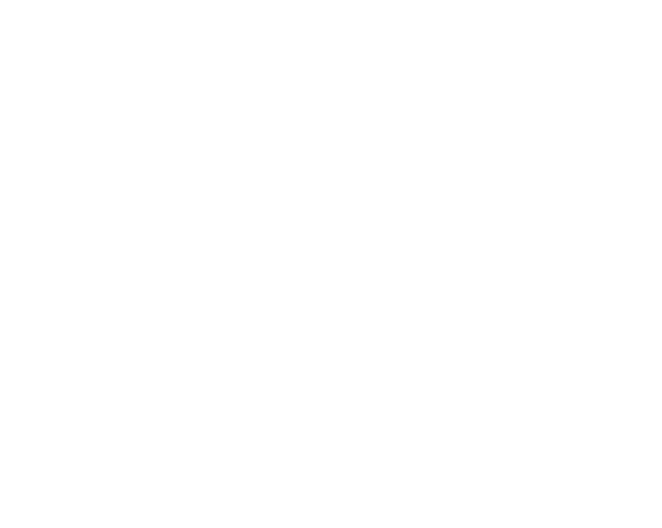
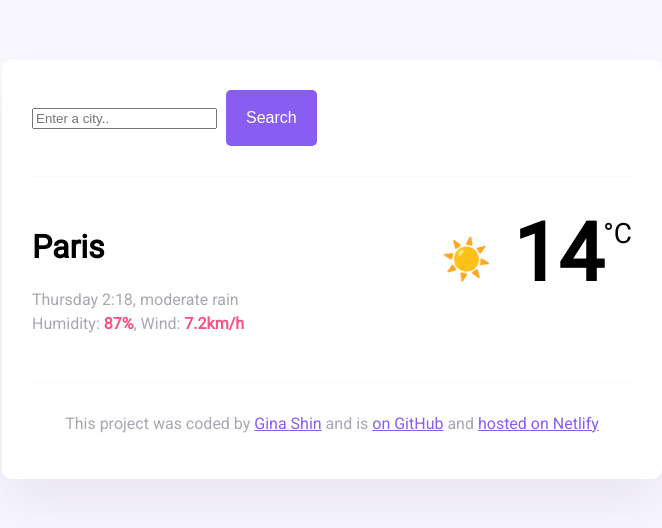
Before and after one commit to gwiz90/shecodes-weather-app, a plain HTML site: page index.html in a window 1280 px wide. Shown: the whole page, without its empty margins (308-970 px from the left). Drawn offline with nearby package versions, Linux system fonts and the light colour scheme.

Commit message:
Populated with latest app files (HTML, CSS, and JS). Deleted empty placeholder files.

```diff
--- a/index.html
+++ b/index.html
@@ -3,9 +3,53 @@
   <head>
     <meta charset="UTF-8" />
     <meta name="viewport" content="width=device-width, initial-scale=1.0" />
-    <title>Document</title>
-    <link rel="stylesheet" href="styles.css" />
+    <link rel="stylesheet" href="src/styles.css" />
+    <link rel="preconnect" href="https://fonts.googleapis.com" />
+    <link rel="preconnect" href="https://fonts.gstatic.com" crossorigin />
+    <link
+      href="https://fonts.googleapis.com/css2?family=Montserrat&family=Roboto&display=swap"
+      rel="stylesheet"
+    />
+    <script src="https://cdn.jsdelivr.net/npm/axios@1.1.2/dist/axios.min.js"></script>
+    <title>My weather application</title>
   </head>
-  <body></body>
-  <script src="script.js"></script>
+  <body>
+    <div class="weather-app">
+      <header>
+        <form>
+          <input
+            type="search"
+            placeholder="Enter a city.."
+            required
+            id="search-input"
+          />
+          <input type="submit" value="Search" class="search-button" />
+        </form>
+      </header>
+      <main>
+        <div class="current-weather">
+          <div>
+            <h1 id="current-city">Paris</h1>
+            <p class="current-details">
+              <span id="current-time">Saturday 15:32</span>, moderate rain<br />
+              Humidity: <strong>87%</strong>, Wind: <strong>7.2km/h</strong>
+            </p>
+          </div>
+          <div class="current-temperature">
+            <span class="temp-icon">☀</span>️ <span id="temp-number">14</span
+            ><span class="temp-unit">°C</span>
+          </div>
+        </div>
+      </main>
+      <footer>
+        <p>
+          This project was coded by
+          <a href="#" target="_blank">Gina Shin</a> and is
+          <a href="#" target="_blank"> on GitHub</a> and
+          <a href="#" target="_blank">hosted on Netlify</a>
+        </p>
+      </footer>
+    </div>
+    <script type="text/javascript" src="src/index.js"></script>
+  </body>
 </html>
--- /dev/null
+++ b/src/index.js
@@ -0,0 +1,49 @@
+// Feature 1
+let now = new Date();
+let days = [
+  "Sunday",
+  "Monday",
+  "Tuesday",
+  "Wednesday",
+  "Thursday",
+  "Friday",
+  "Saturday",
+];
+let day = days[now.getDay()];
+let currentHours = now.getHours();
+let currentMinutes = now.getMinutes();
+let currentTime = `${currentHours}:${currentMinutes}`;
+
+let todaysDate = document.querySelector("#current-time");
+todaysDate.innerHTML = `${day} ${currentTime}`;
+
+// Feature 2
+function changeTemperature(response) {
+  console.lot(response.data.temperature.current);
+  let temperatureElement = document.querySelector("temp-number");
+  let temperature = Math.round(response.data.temperature.current);
+  temperatureElement.innerHTML = `${temperature}`;
+}
+
+function changeCity(event) {
+  event.preventDefault();
+  let searchInput = document.querySelector("#search-input");
+  let currentCity = document.querySelector("#current-city");
+  currentCity.innerHTML = `${searchInput.value}`;
+
+  let city = searchInput.value;
+  let apiKey = "a45t665f20038ec30baod39c4be3ea8e";
+  let unit = "metric";
+  let apiUrl = `https://api.shecodes.io/weather/v1/current?query=${city}&key=${apiKey}&units=${unit}`;
+
+  function changeTemperature(response) {
+    let tempElement = document.querySelector("#temp-number");
+    let temperature = Math.round(response.data.temperature.current);
+    tempElement.innerHTML = `${temperature}`;
+  }
+
+  axios.get(apiUrl).then(changeTemperature);
+}
+
+let form = document.querySelector("form");
+form.addEventListener("submit", changeCity);
--- /dev/null
+++ b/src/styles.css
@@ -0,0 +1,115 @@
+body {
+  background: #f9f7fe;
+  font-family: "Roboto", sans-serif;
+  display: block;
+  margin: 8px;
+}
+
+p {
+  display: block;
+}
+
+strong {
+  color: #f65282;
+}
+
+a {
+  color: #885df1;
+}
+
+div {
+  display: block;
+}
+
+.weather-app {
+  background: white;
+  max-width: 600px;
+  margin: 60px auto;
+  padding: 30px;
+  border-radius: 10px;
+  box-shadow: 0 30px 50px rgba(65, 50, 100, 0.08);
+}
+
+header {
+  border-bottom: 1px solid #f9f7fe;
+  padding-bottom: 30px;
+  display: block;
+}
+
+form {
+  display: block;
+  margin-top: 0;
+}
+
+.search-input {
+  background-color: #f9f7fe;
+  border: none;
+  color: rgba(39, 33, 66, 0.4);
+  font-size: 16px;
+  padding: 20px;
+  width: 75%;
+  border-radius: 6px;
+}
+
+.search-button {
+  margin-left: 5px;
+  font-size: 16px;
+  background-color: #885df1;
+  color: white;
+  border: none;
+  padding: 20px;
+  line-height: 1;
+  border-radius: 5px;
+}
+
+main {
+  padding: 30px 0;
+  display: block;
+}
+
+.current-weather {
+  display: flex;
+  justify-content: space-between;
+}
+
+.current-city {
+  font-size: 38px;
+  font-weight: 900;
+  margin: 0;
+}
+
+.current-details {
+  color: rgba(39, 33, 66, 0.4);
+  font-size: 16px;
+  font-weight: 400;
+  line-height: 24px;
+}
+
+.current-temperature {
+  font-size: 48px;
+}
+
+.temp-icon {
+  position: relative;
+  top: -8px;
+  font-size: 40px;
+  margin-right: 10px;
+}
+
+#temp-number {
+  font-size: 80px;
+  font-weight: bold;
+}
+
+.temp-unit {
+  font-size: 28px;
+  position: relative;
+  top: -38px;
+}
+
+footer {
+  border-top: 1px solid #f9f7fe;
+  text-align: center;
+  padding-top: 15px;
+  color: rgba(39, 33, 66, 0.4);
+}
```
Also changed, not shown: script.js (deleted), styles.css (deleted).
